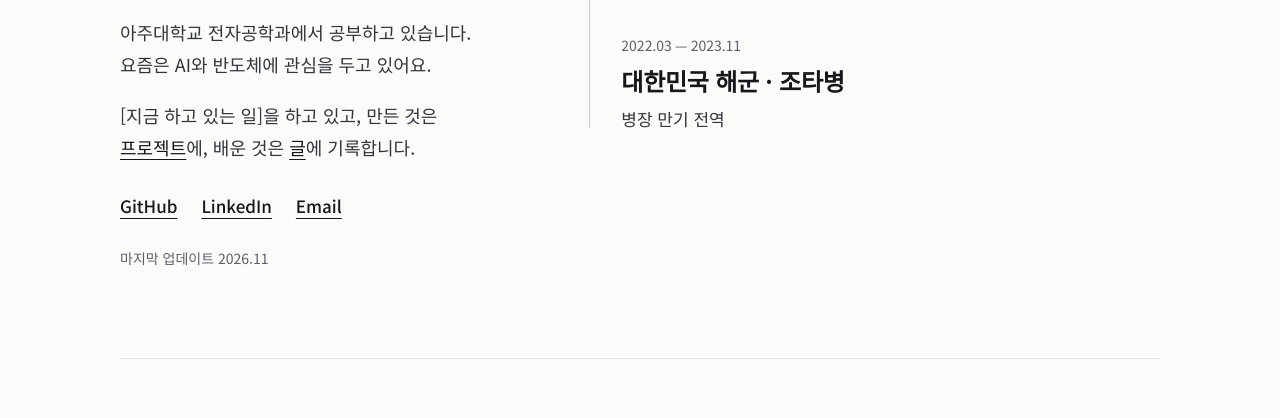
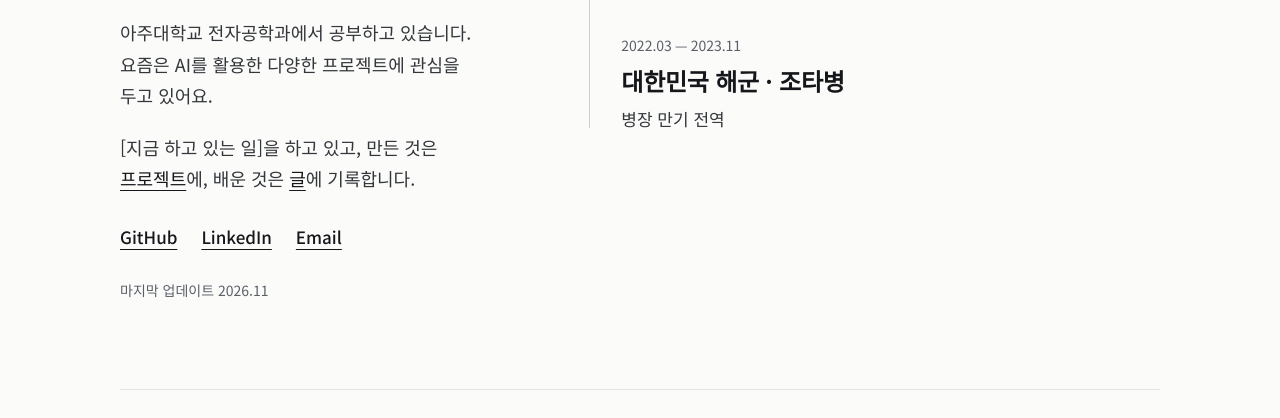
Before and after one commit to shark-soong/shark-soong.github.io, an Astro site: page /ko in a window 1280 px wide. Shown: the part 302-720 px from the top of the page. Built offline with nearby package versions, Linux system fonts and the light colour scheme; Astro itself is replaced by a stand-in of ours.

Commit message:
Revise profile description and skills section
Updated skills description to include interest in AI projects.

```diff
--- a/src/content/profile/ko.md
+++ b/src/content/profile/ko.md
@@ -3,7 +3,6 @@
 name: 이숭위
 role: 아주대학교 전자공학과
 location: 한국
-skills: [Python, Jupyter]
 links:
   github: https://github.com/shark-soong
   linkedin: https://www.linkedin.com/in/soongwe/
@@ -11,6 +10,6 @@ links:
 # resume: /resume/SoongWe-Lee-Resume.pdf   # public/resume/ 에 PDF를 넣고 주석을 푸세요
 ---
 
-아주대학교 전자공학과에서 공부하고 있습니다. 요즘은 AI와 반도체에 관심을 두고 있어요.
+아주대학교 전자공학과에서 공부하고 있습니다. 요즘은 AI를 활용한 다양한 프로젝트에 관심을 두고 있어요.
 
 [지금 하고 있는 일]을 하고 있고, 만든 것은 [프로젝트](/ko/projects/)에, 배운 것은 [글](/ko/writing/)에 기록합니다.
```
